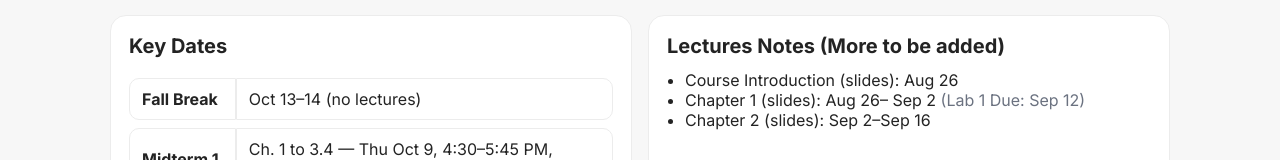
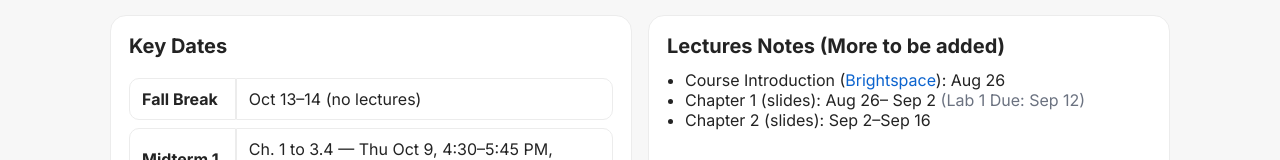
Before and after one commit to shengqingxia/cs422.github.io, a plain HTML site: page index.html in a window 1280 px wide. Shown: the part 744-904 px from the top of the page. Drawn offline with Linux system fonts and the light colour scheme.

Commit message:
Update index.html

```diff
--- a/index.html
+++ b/index.html
@@ -166,7 +166,7 @@
       <div class="card" id="notes">
         <h2>Lectures Notes (More to be added)</h2>
         <ul class="list">
-          <li>Course Introduction (slides): Aug 26</li>
+          <li>Course Introduction (<a href="https://purdue.brightspace.com/" target="_blank">Brightspace</a>): Aug 26</li>
           <li>Chapter 1 (slides): Aug 26– Sep 2 <span class="muted">(Lab 1 Due: Sep 12)</span></li>
           <li>Chapter 2 (slides): Sep 2–Sep 16 <span class="muted"></span></li>
           <!-- <li>Chapter 3 (slides): Feb 6–Feb 25 <span class="muted">(HW3 Due: Mar 7, Lab 3 Due: Mar 21)</span></li>
```
